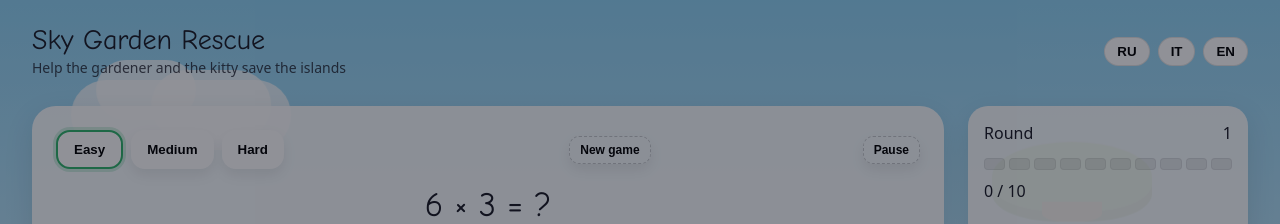
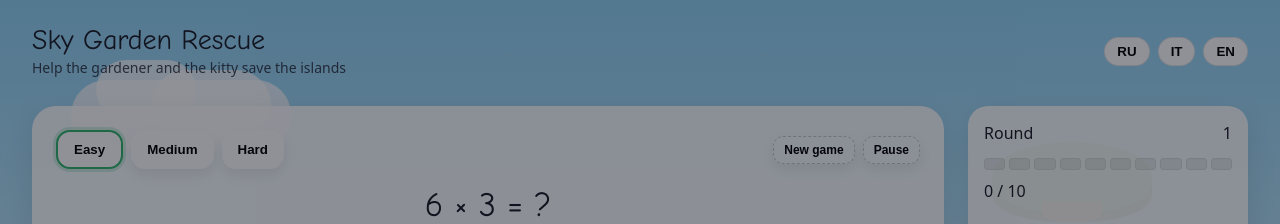
Before and after one commit to AGFella/sky-garden-math, a plain HTML site: page index.html in a window 1280 px wide. Shown: the top 224 px of the page. Drawn offline with Linux system fonts and the light colour scheme.

Commit message:
Move new game button next to pause

```diff
--- a/index.html
+++ b/index.html
@@ -38,10 +38,8 @@
         </div>
         <div class="timer-row" id="timerRow" hidden>
           <button class="btn ghost small" id="newGameBtn" data-i18n="new_game">Новая игра</button>
-          <div class="timer-actions">
-            <button class="btn ghost small" id="pauseBtn" data-i18n="pause">Пауза</button>
-            <div class="timer" id="timer">00:00</div>
-          </div>
+          <button class="btn ghost small" id="pauseBtn" data-i18n="pause">Пауза</button>
+          <div class="timer" id="timer">00:00</div>
         </div>
       </div>
 
--- a/styles.css
+++ b/styles.css
@@ -148,10 +148,9 @@ body {
 }
 
 .timer-row {
-  display: grid;
-  grid-template-columns: 1fr auto 1fr;
+  display: flex;
   align-items: center;
-  width: 100%;
+  gap: 8px;
 }
 
 .timer {
@@ -161,19 +160,6 @@ body {
   padding: 6px 10px;
   font-weight: 700;
   font-size: 14px;
-}
-
-.timer-actions {
-  grid-column: 3;
-  display: flex;
-  align-items: center;
-  gap: 8px;
-  justify-content: flex-end;
-}
-
-#newGameBtn {
-  grid-column: 2;
-  justify-self: center;
 }
 
 .difficulty {
```
